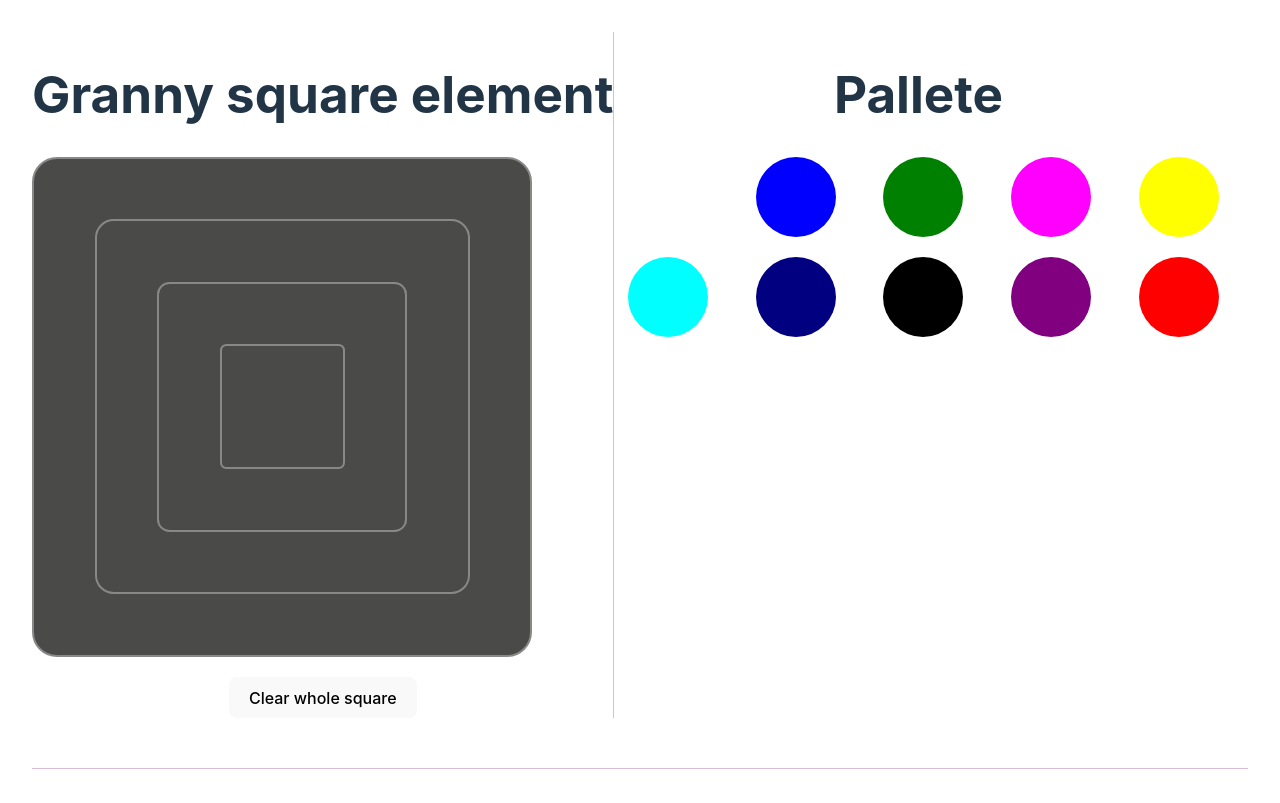
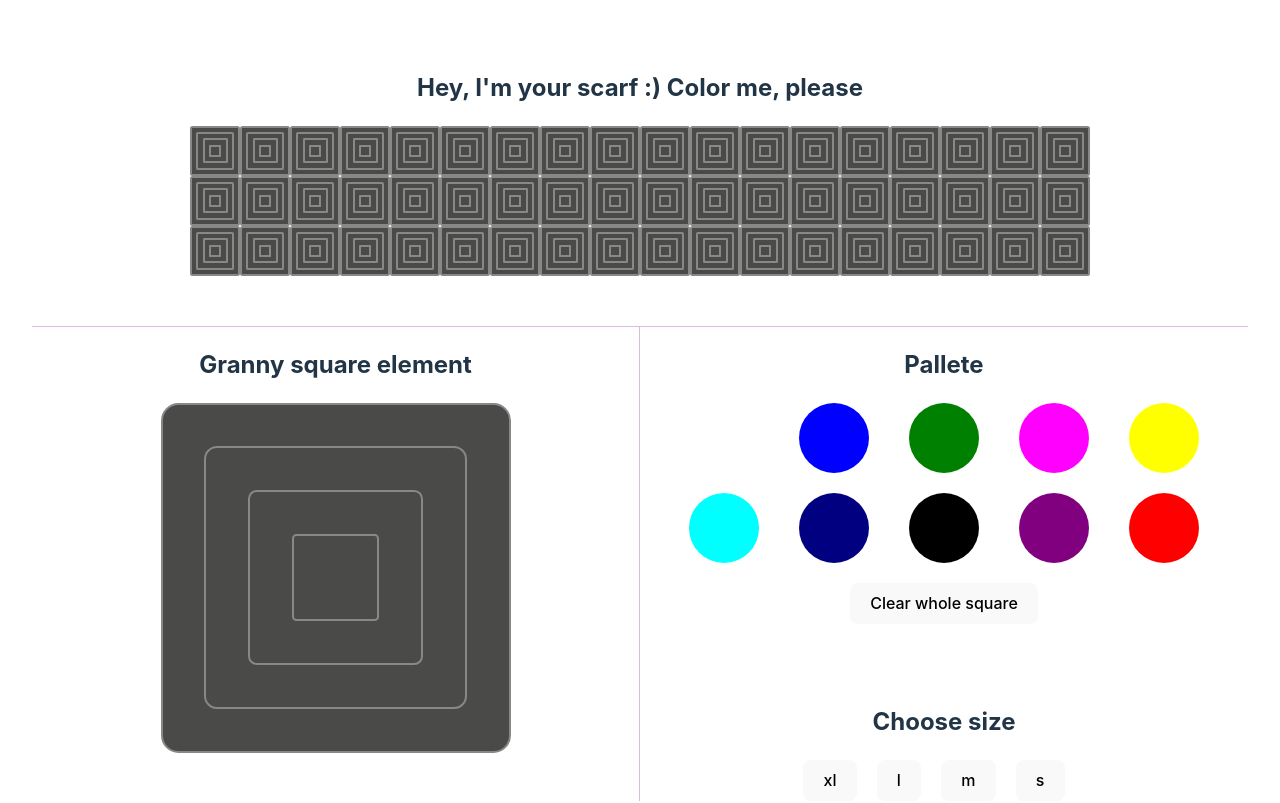
Before and after one commit to lampo4ka/color-constructor, a React (Vite) app: page / in a window 1280 px wide. Shown: the top 803 px of the page. Built offline with nearby package versions, Linux system fonts and the light colour scheme.

Commit message:
changed order and styles

```diff
--- a/src/App.css
+++ b/src/App.css
@@ -1,7 +1,7 @@
 #root {
   width: 100%;
   margin: 0 auto;
-  padding: 2rem;
+  padding: 0 2rem;
   text-align: center;
 }
 
@@ -10,3 +10,7 @@
   flex-direction: row;
   flex-wrap: wrap;
 }
+
+.unit {
+  margin: 0 auto;
+}
--- a/src/App.tsx
+++ b/src/App.tsx
@@ -6,35 +6,18 @@ import {
 import './App.css'
 import Pallete from './components/Pallete'
 import { useSelector, useDispatch } from './redux';
-import Clear from './components/Clear';
 import Scarf from './components/result';
 import Square from './components/square';
 import {squaresDefaultState} from './data/DefaultSquaresState';
 import {SquaresContext} from './data/SquaresContext';
+import {sizes} from './data/Sizes';
+import Sizes from './components/sizes';
+import Sandbox from './components/sandbox';
 
 // const catsSelector = (state: any) => state.cats;
 // const dogsSelector = (state: any) => state.dogs;
 // const nameSelector = (state: any) => state.name;
 
-
-const size = {
-  xl: {
-    name: 'squareXL',
-    count: 1
-  },
-  l: {
-    name: 'squareL',
-    count: 9
-  },
-  m: {
-    name: 'squareM',
-    count: 24
-  },
-  s: {
-    name: 'squareS',
-    count: 54
-  },
-}
 
 function App() {
   // const cats = useSelector(catsSelector);
@@ -101,16 +84,14 @@ function App() {
       handleClearSquare
     }}>
       <div className="content">
+        <Scarf size={sizes}/>
         <div className="unit">
-          <h1>Granny square element</h1>
+          <h2>Granny square element</h2>
           <Square
-            size={size.xl.name}
+            size={sizes.xl.name}
           />
-          <Clear/>
         </div>
-        <Pallete/>
-
-          <Scarf size={size}/>
+        <Sandbox />
       </div>
     </SquaresContext.Provider>
   )
--- a/src/components/Pallete.css
+++ b/src/components/Pallete.css
@@ -1,20 +1,13 @@
-.pallete {
-  flex-basis: 50%;
-  border-left: thistle 1px solid;
-}
-
-
 .colors {
   display: flex;
   flex-flow: row wrap;
-  justify-content: space-around;
+  justify-content: center;
   gap: 20px 40px;
-  margin-left: 10px;
 }
 
 .color {
-  width: 80px;
-  height: 80px;
+  width: 70px;
+  height: 70px;
   border-radius: 50%;
   box-sizing: border-box;
 }
--- a/src/components/Pallete.tsx
+++ b/src/components/Pallete.tsx
@@ -30,8 +30,8 @@ function Pallete() {
   }
 
   return (
-      <div className='pallete'>
-        <h1>Pallete</h1>
+    <>
+      <h2>Pallete</h2>
       <div className='colors'>
         {
           colors.map((color, indexColor) =>
@@ -45,7 +45,7 @@ function Pallete() {
               ></div>
         )}
       </div>
-      </div>
+    </>
   )
 }
 
--- a/src/components/result/index.tsx
+++ b/src/components/result/index.tsx
@@ -17,6 +17,7 @@ function Scarf({size}: {size: any}) {
 
     return (
         <div className='result'>
+            <h2>Hey, I'm your scarf :) Color me, please</h2>
             <div className='scarf'>
                 {scarf}
             </div>
--- a/src/components/result/styles.css
+++ b/src/components/result/styles.css
@@ -1,8 +1,7 @@
 .result {
     flex-basis: 100%;
-    border-top: thistle 1px solid;
-    margin-top: 50px;
-    padding-top: 50px;
+    border-bottom: thistle 1px solid;
+    padding: 50px;
   }
 
 .scarf {
--- /dev/null
+++ b/src/components/sandbox/index.tsx
@@ -0,0 +1,22 @@
+import { useState, useContext } from 'react'
+// import {SquaresContext} from '../data/SquaresContext';
+import Clear from '../Clear';
+import Pallete from '../Pallete';
+import Sizes from '../sizes';
+import './styles.css'
+
+
+function Sandbox() {
+  // const context = useContext(SquaresContext);
+
+
+  return (
+      <div className='sandbox'>
+        <Pallete />
+        <Clear/>
+        <Sizes />
+      </div>
+  )
+}
+
+export default Sandbox
--- /dev/null
+++ b/src/components/sandbox/styles.css
@@ -0,0 +1,4 @@
+.sandbox {
+  flex-basis: 50%;
+  border-left: thistle 1px solid;
+}
--- /dev/null
+++ b/src/components/sizes/index.tsx
@@ -0,0 +1,29 @@
+import { useContext } from 'react'
+// import {SquaresContext} from '../data/SquaresContext';
+import { sizes } from '../../data/Sizes';
+import './styles.css'
+
+function Sizes() {
+    // const context = useContext(SquaresContext);
+    const sizesButtons = Object.keys(sizes).map(size => (
+        <button
+            className="size"
+            // onClick={context.handleClearSquare}
+        >
+            {size}
+        </button>
+    ));
+
+
+    return (
+        <div className='sizeWrapper'>
+            <h2>Choose size</h2>
+            {sizesButtons}
+        </div>
+    )
+
+
+
+}
+
+export default Sizes
--- /dev/null
+++ b/src/components/sizes/styles.css
@@ -0,0 +1,7 @@
+.sizeWrapper {
+    margin-top: 80px;
+}
+
+.size {
+    margin-right: 20px;
+}
--- a/src/components/square/styles.css
+++ b/src/components/square/styles.css
@@ -3,8 +3,8 @@
   }
 
   .squareXL {
-    width: 500px;
-    height: 500px;
+    width: 350px;
+    height: 350px;
   }
 
   .squareL {
--- /dev/null
+++ b/src/data/Sizes.tsx
@@ -0,0 +1,18 @@
+export const sizes = {
+    xl: {
+      name: 'squareXL',
+      count: 1
+    },
+    l: {
+      name: 'squareL',
+      count: 9
+    },
+    m: {
+      name: 'squareM',
+      count: 24
+    },
+    s: {
+      name: 'squareS',
+      count: 54
+    },
+  }
```
Lines whose indentation alone changed are shown as unchanged.
